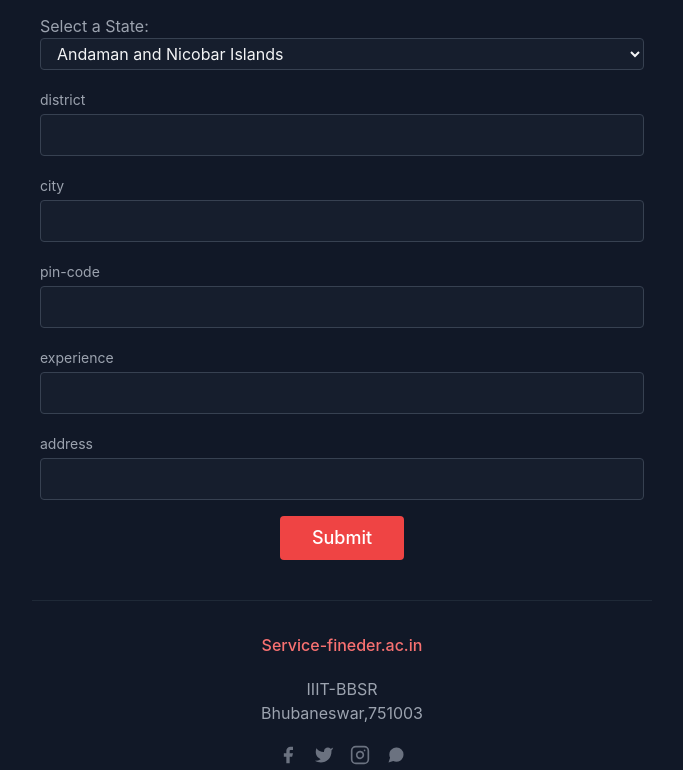
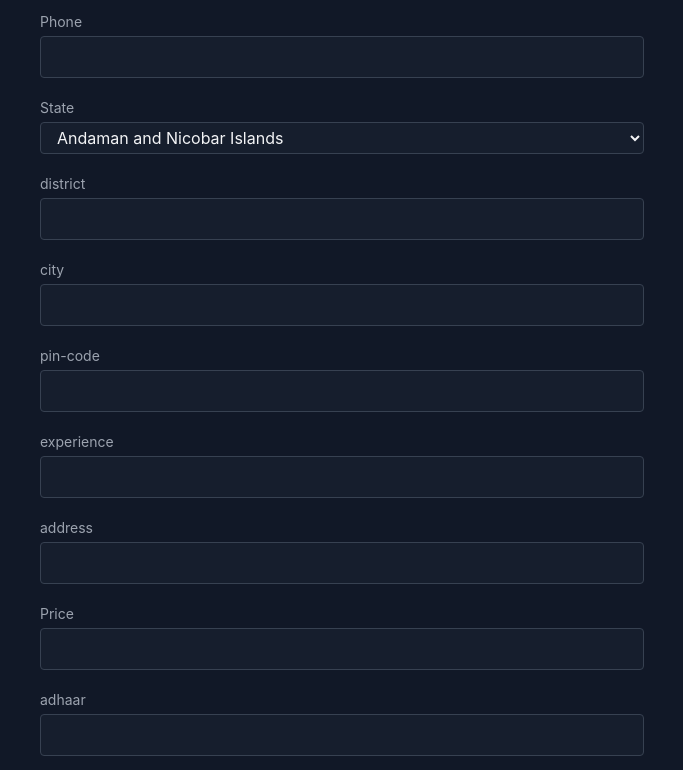
Before and after one commit to tejas122125/servicefinder, a React (Vite) app: page /work in a window 1280 px wide. Shown: the part 388-1158 px from the top of the page, without its empty margins (298-981 px from the left). Built offline with nearby package versions, Linux system fonts and the light colour scheme; no server answers.

Commit message:
work page

```diff
--- a/src/pages/Category.jsx
+++ b/src/pages/Category.jsx
@@ -5,7 +5,7 @@ import Footer from "../components/Footer";
 const workers = [
   {
     name: "Yash Nayak",
-    rating: 4.5,
+    rating: 1.5,
     image:
       "https://encrypted-tbn0.gstatic.com/images?q=tbn:ANd9GcTsSb-gy3TF9KbuQ4jWFwyG-OIwugRBMSTqgyYyEdeUhA&s",
     id: "45",
@@ -15,7 +15,7 @@ const workers = [
   },
   {
     name: "Birjendra singh",
-    rating: 4.5,
+    rating: 3.5,
     image:
       "https://mybestbio.com/wp-content/uploads/2023/08/traditional-Credit-Domestic-Helper-Loan-1.jpg",
     id: "45",
@@ -25,7 +25,7 @@ const workers = [
   },
   {
     name: "Rajat sahu",
-    rating: 4.5,
+    rating: 4.1,
     image:
       "https://mybestbio.com/wp-content/uploads/2023/08/traditional-Credit-Domestic-Helper-Loan-1.jpg",
     id: "45",
@@ -60,6 +60,12 @@ export default function Category() {
     setIsDropdownOpen(false); // Close dropdown after sorting
   };
 
+  function handleSortByRating(){
+    const sorted = [...workers].sort((a, b) => a.rating - b.rating);
+    setSortedWorkers(sorted);
+    setIsDropdownOpen(false);
+  }
+
   return (
     <>
       <Navbar />
@@ -89,15 +95,13 @@ export default function Category() {
                 className="absolute right-0 w-full mt-2 origin-top-right bg-gray-800 border border-gray-700 rounded-md shadow-lg ring-1 ring-black ring-opacity-5"
               >
                 <div className="py-1" role="menu" aria-orientation="vertical" aria-labelledby="options-menu">
-                  <a href="#" className="block px-4 py-2 text-sm text-gray-300 hover:bg-gray-700 hover:text-white" role="menuitem">
-                    Option 1
-                  </a>
-                  <a href="#" className="block px-4 py-2 text-sm text-gray-300 hover:bg-gray-700 hover:text-white" role="menuitem">
-                    Option 2
-                  </a>
-                  <a href="#" className="block px-4 py-2 text-sm text-gray-300 hover:bg-gray-700 hover:text-white" role="menuitem">
-                    Option 3
-                  </a>
+
+                  <button onClick={handleSortByPrice} className="block px-4 py-2 text-sm text-gray-300 hover:bg-gray-700 hover:text-white" role="menuitem">
+                    Sort by Price
+                  </button>
+                  <button onClick={handleSortByRating} className="block px-4 py-2 text-sm text-gray-300 hover:bg-gray-700 hover:text-white" role="menuitem">
+                    Sort by Rating
+                  </button>
                   <button onClick={handleSortByPrice} className="block px-4 py-2 text-sm text-gray-300 hover:bg-gray-700 hover:text-white" role="menuitem">
                     Sort by Price
                   </button>
--- a/src/pages/Work.jsx
+++ b/src/pages/Work.jsx
@@ -1,14 +1,28 @@
 import React, { useEffect, useState } from "react";
+import Navbar from "../components/Navbar";
+import Footer from "../components/Footer";
 
 const Work = () => {
   const [position, setPosition] = useState({ latitude: null, longitude: null });
-
+  const [response, setResponse] = useState(null);
   function handleSubmit(e) {
     e.preventDefault();
     const formData = new FormData(e.target);
     formData.append("latitude", position.latitude);
     formData.append("longitude", position.longitude);
 
+    // fetch("/KuchBhi", {
+    //   method: "POST",
+    //   body: formData
+    // })
+    //   .then(response => response.json())
+    //   .then(data => {
+    //     // Set the response received from the backend
+    //     setResponse(data);
+    //   })
+    //   .catch(error => {
+    //     console.error('Error:', error);
+    //   });
     // form data yaha milega
     // TODO: save data to database.
     const data = Object.fromEntries(formData.entries());
@@ -31,6 +45,7 @@ const Work = () => {
 
   return (
     <>
+    <Navbar />
       <section className="text-gray-400 bg-gray-900 body-font relative">
         <div className="container px-5 py-24 mx-auto">
           <div className="flex flex-col text-center w-full mb-12">
@@ -44,7 +59,7 @@ const Work = () => {
           </div>
           <div className="lg:w-1/2 md:w-2/3 mx-auto">
             <div className="flex flex-col justyfy-center w-full">
-              <form onSubmit={handleSubmit} method="get">
+              <form onSubmit={handleSubmit} method="get" action="/method">
                 <div className="p-2 w-full">
                   <div className="relative">
                     <label
@@ -83,11 +98,13 @@ const Work = () => {
 
                 <div className="p-2 w-full">
   <div className="relative">
-                    <label htmlFor="stateSelect">Select a State:</label>
+    <label htmlFor="state" className="leading-7 text-sm text-gray-400">
+      State
+    </label>
     <select
-                      id="stateSelect"
+      id="state"
+      name="state"
       className="w-full bg-gray-800 bg-opacity-40 rounded border border-gray-700 focus:border-red-500 focus:bg-gray-900 focus:ring-2 focus:ring-red-900 text-base outline-none text-gray-100 py-1 px-3 leading-8 transition-colors duration-200 ease-in-out"
-                      // style={{ width: "150%" }}
     >
       <option value="AN">Andaman and Nicobar Islands</option>
       <option value="AP">Andhra Pradesh</option>
@@ -140,9 +157,9 @@ const Work = () => {
                       district
                     </label>
                     <input
-                      type="email"
-                      id="email"
-                      name="email"
+                      type="text"
+                      id="district"
+                      name="district"
                       className="w-full bg-gray-800 bg-opacity-40 rounded border border-gray-700 focus:border-red-500 focus:bg-gray-900 focus:ring-2 focus:ring-red-900 text-base outline-none text-gray-100 py-1 px-3 leading-8 transition-colors duration-200 ease-in-out"
                       // style={{ width: "150%" }}
                     />
@@ -152,15 +169,15 @@ const Work = () => {
                 <div className="p-2 w-full">
                   <div className="relative">
                     <label
-                      htmlFor="email"
+                      htmlFor="city"
                       className="leading-7 text-sm text-gray-400"
                     >
                       city
                     </label>
                     <input
-                      type="email"
-                      id="email"
-                      name="email"
+                      type="text"
+                      id="city"
+                      name="city"
                       className="w-full bg-gray-800 bg-opacity-40 rounded border border-gray-700 focus:border-red-500 focus:bg-gray-900 focus:ring-2 focus:ring-red-900 text-base outline-none text-gray-100 py-1 px-3 leading-8 transition-colors duration-200 ease-in-out"
                       // style={{ width: "150%" }}
                     />
@@ -175,7 +192,7 @@ const Work = () => {
                       pin-code
                     </label>
                     <input
-                      type="pin-code"
+                      type="text"
                       id="pin-code"
                       name="pin-code"
                       className="w-full bg-gray-800 bg-opacity-40 rounded border border-gray-700 focus:border-red-500 focus:bg-gray-900 focus:ring-2 focus:ring-red-900 text-base outline-none text-gray-100 py-1 px-3 leading-8 transition-colors duration-200 ease-in-out"
@@ -192,7 +209,7 @@ const Work = () => {
                       experience
                     </label>
                     <input
-                      type="experience"
+                      type="integer"
                       id="experience"
                       name="experience"
                       className="w-full bg-gray-800 bg-opacity-40 rounded border border-gray-700 focus:border-red-500 focus:bg-gray-900 focus:ring-2 focus:ring-red-900 text-base outline-none text-gray-100 py-1 px-3 leading-8 transition-colors duration-200 ease-in-out"
@@ -220,11 +237,52 @@ const Work = () => {
                 </div>
 
                 <div className="p-2 w-full">
+                  <div className="relative">
+                    <label
+                      htmlFor="price"
+                      className="leading-7 text-sm text-gray-400"
+                    >
+                      Price
+                    </label>
+                    <input
+                      type="text"
+                      id="price"
+                      name="price"
+                      className="w-full bg-gray-800 bg-opacity-40 rounded border border-gray-700 focus:border-red-500 focus:bg-gray-900 focus:ring-2 focus:ring-red-900 text-base outline-none text-gray-100 py-1 px-3 leading-8 transition-colors duration-200 ease-in-out"
+                      // style={{ width: "150%" }}
+                    />
+                  </div>
+                </div>
+
+                <div className="p-2 w-full">
+                  <div className="relative">
+                    <label
+                      htmlFor="adhaar"
+                      className="leading-7 text-sm text-gray-400"
+                    >
+                      adhaar
+                    </label>
+                    <input
+                      type="text"
+                      id="adhaar"
+                      name="adhaar"
+                      className="w-full bg-gray-800 bg-opacity-40 rounded border border-gray-700 focus:border-red-500 focus:bg-gray-900 focus:ring-2 focus:ring-red-900 text-base outline-none text-gray-100 py-1 px-3 leading-8 transition-colors duration-200 ease-in-out"
+                      // style={{ width: "150%" }}
+                    />
+                  </div>
+                </div>
+                <div className="p-2 w-full">
                   <button className="flex mx-auto text-white bg-red-500 border-0 py-2 px-8 focus:outline-none hover:bg-red-600 rounded text-lg">
                     Submit
                   </button>
                 </div>
               </form>
+              {response && (
+                <div className="mt-8 p-4 bg-gray-800 text-white">
+                  <h2 className="text-lg font-bold mb-2">Response from Server:</h2>
+                  <pre>{JSON.stringify(response, null, 2)}</pre>
+                </div>
+              )}
               <div className="p-2 w-full pt-8 mt-8 border-t border-gray-800 text-center">
                 <a className="text-red-400">Service-fineder.ac.in</a>
                 <p className="leading-normal my-5">
@@ -296,6 +354,7 @@ const Work = () => {
           </div>
         </div>
       </section>
+      <Footer />
     </>
   );
 };
```
Lines whose indentation alone changed are shown as unchanged.
